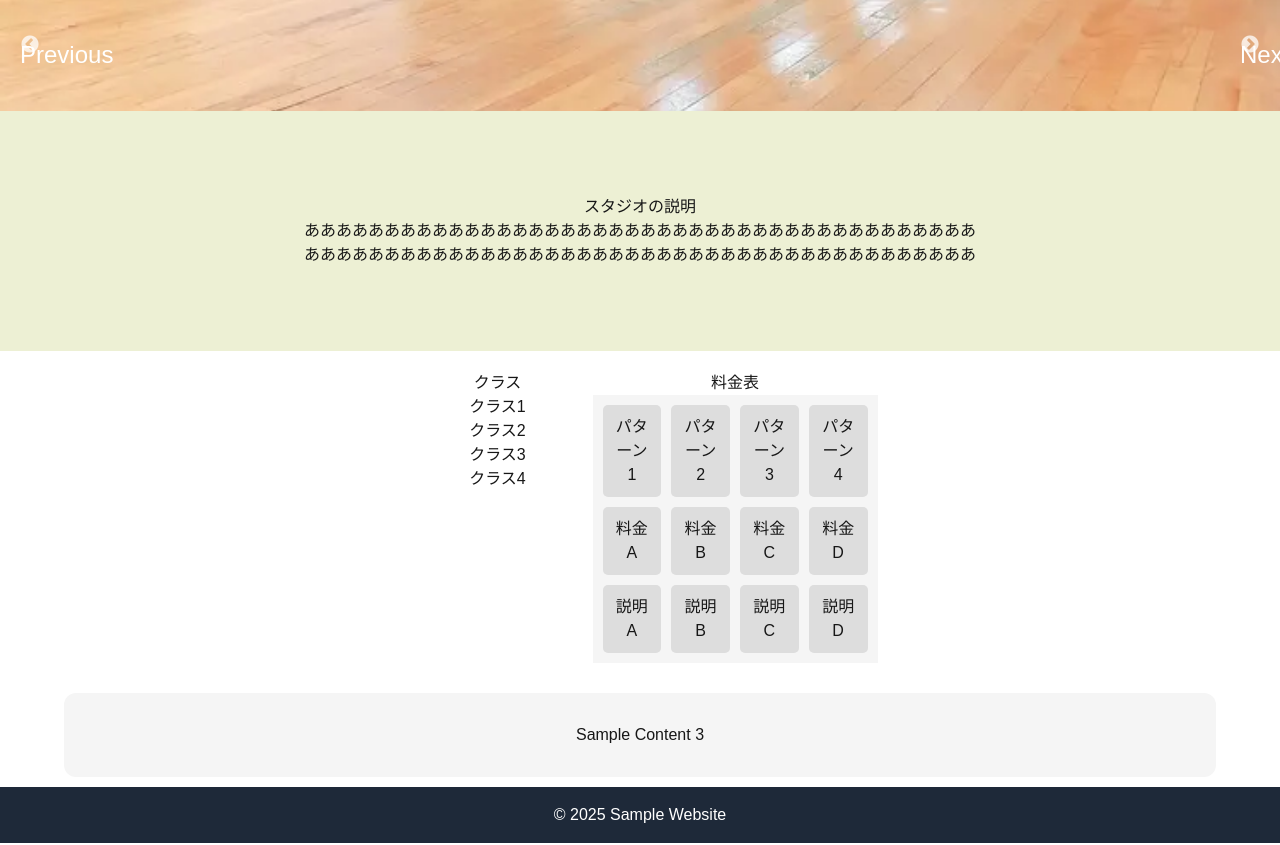
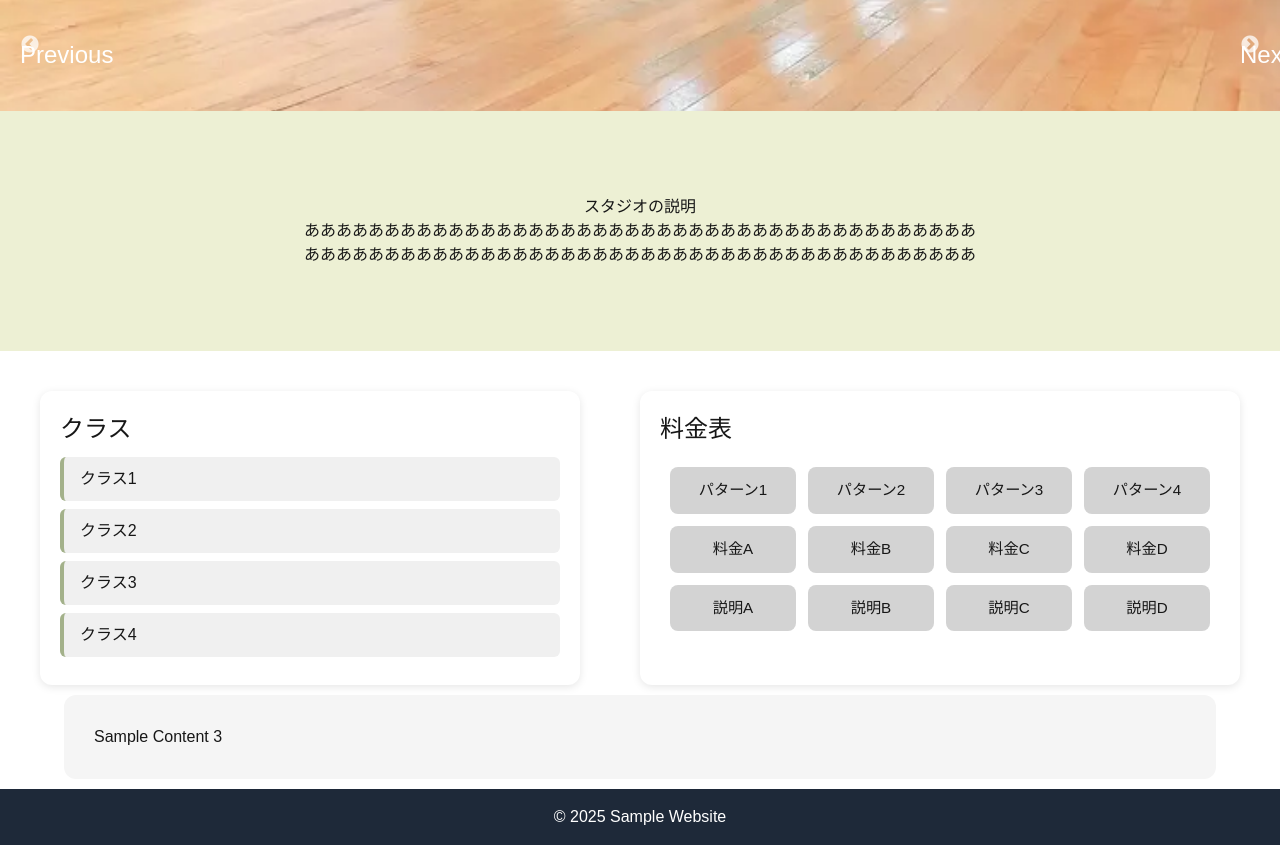
Before and after one commit to Yuchen012/dance-web, a Next.js app: page / in a window 1280 px wide. Shown: the part 529-1374 px from the top of the page. Built offline with nearby package versions, Linux system fonts and the light colour scheme.

Commit message:
コミットメッセージ

```diff
--- a/app/styles.css
+++ b/app/styles.css
@@ -1,54 +1,97 @@
-
-
-
-/* 共通スタイル */
-.content-box {
-  display: flex;
-  flex-direction: column;
-  align-items: center;
-  justify-content: center;
-  padding: 20px;
-  text-align: center;
-  backdrop-filter: blur(10px);
+/* main-content に上の余白を追加（③） */
+.main-content {
+  margin-top: 40px;
 }
 
-.content-one {
-  padding: 20px;
-}
-
+/* クラス＆料金共通レイアウト（①②） */
 .class-fee-container {
   display: flex;
   justify-content: space-between;
+  flex-wrap: wrap;
+  gap: 20px;
+  width: 100%;
+  max-width: 1200px;
+  margin: 0 auto;
 }
 
+/* スマホ以下は縦並びに（②） */
+@media (max-width: 768px) {
+  .class-fee-container {
+    flex-direction: column;
+  }
+
+  .class-info,
+  .fee-table {
+    width: 100%;
+  }
+}
+
+/* クラスセクション */
 .class-info {
-  width: 40%;
+  width: 45%;
+  background-color: #ffffff;
+  border-radius: 12px;
+  box-shadow: 0 2px 8px rgba(0, 0, 0, 0.1);
+  padding: 20px;
+  text-align: left;
+}
+
+/* クラスリストの見た目 */
+.class-info h2 {
+  font-size: 1.5rem;
+  margin-bottom: 10px;
 }
 
 .class-list {
   list-style-type: none;
   padding: 0;
+  margin: 0;
 }
 
-.fee-table {
-  width: 60%;
+.class-list li {
+  padding: 10px 16px;
+  margin-bottom: 8px;
+  background-color: #f0f0f0;
+  border-left: 4px solid #a3b18a;
+  border-radius: 6px;
+  font-weight: 500;
 }
 
+/* 料金表セクション */
+.fee-table {
+  width: 50%;
+  background-color: #ffffff;
+  border-radius: 12px;
+  box-shadow: 0 2px 8px rgba(0, 0, 0, 0.1);
+  padding: 20px;
+}
+
+.fee-table h2 {
+  font-size: 1.5rem;
+  margin-bottom: 10px;
+}
+
+/* グリッドの調整（①） */
 .table-grid {
   display: grid;
-  grid-template-columns: repeat(4, 1fr);
-  grid-template-rows: repeat(3, auto);
-  gap: 10px;
-  background-color: #f5f5f5;
+  grid-template-columns: repeat(auto-fit, minmax(120px, 1fr)); /* 自動で収まるように */
+  gap: 12px;
   padding: 10px;
+  box-sizing: border-box;
 }
 
 .table-cell {
-  background-color: #ddd;
-  padding: 10px;
+  background-color: #d3d3d3;
+  padding: 12px 16px;
   text-align: center;
-  border-radius: 5px;
+  border-radius: 8px;
+  font-size: 0.95rem;
+  font-weight: 500;
+  white-space: nowrap;
+  overflow: hidden;
+  text-overflow: ellipsis;
 }
+
 
 /* コンテンツ2（全幅） */
 .content-two {
@@ -58,7 +101,6 @@
   border-radius: 12px; /* 角を丸く */
   margin: 10px auto; /* 上下余白をつけて中央配置 */
 }
-
 
 
 .hero-section {
```
